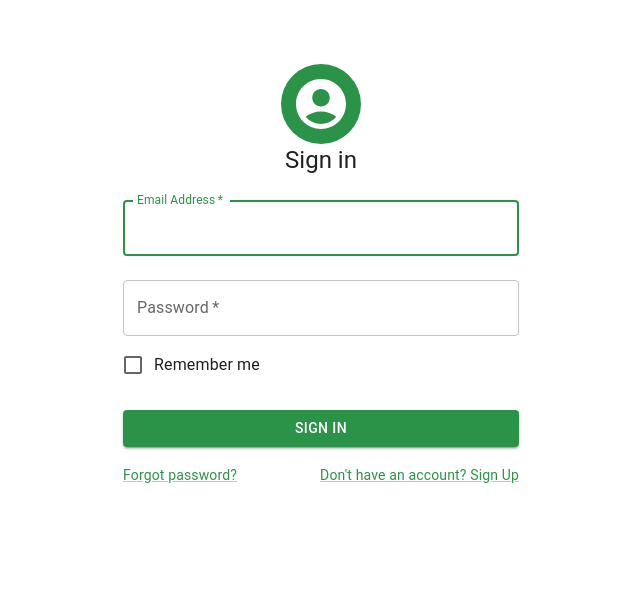
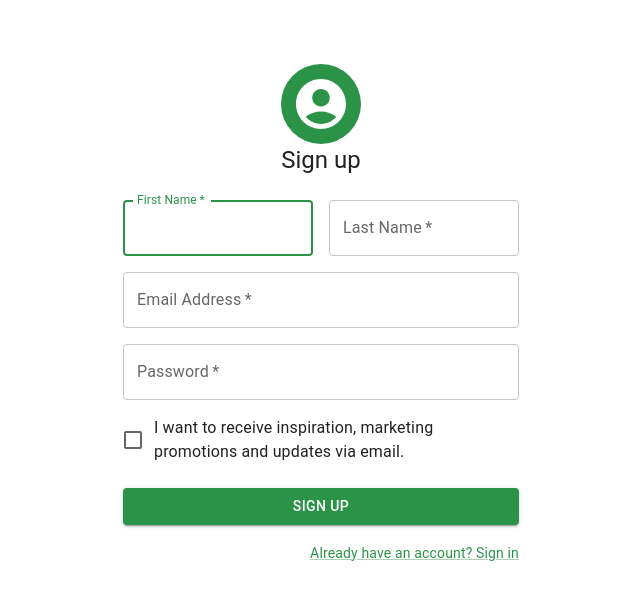
Before and after one commit to asayenju/soccerLink, a React (Create React App) app in the folder frontend/: page / in a window 1280 px wide. Shown: the top 600 px of the page, without its empty margins (319-959 px from the left). Built offline with nearby package versions, Linux system fonts and the light colour scheme.

Commit message:
Sign up component created

```diff
--- a/frontend/src/App.js
+++ b/frontend/src/App.js
@@ -1,7 +1,7 @@
 import './App.css';
-import SignIn from './components/sign_in';
+import SignUp from './components/sign_up';
 function App() {
-  return <SignIn />;
+  return <SignUp />;
 }
 
 export default App;
--- a/frontend/src/components/sign_up.js
+++ b/frontend/src/components/sign_up.js
@@ -0,0 +1,124 @@
+import * as React from 'react';
+import Avatar from '@mui/material/Avatar';
+import Button from '@mui/material/Button';
+import CssBaseline from '@mui/material/CssBaseline';
+import TextField from '@mui/material/TextField';
+import FormControlLabel from '@mui/material/FormControlLabel';
+import Checkbox from '@mui/material/Checkbox';
+import Link from '@mui/material/Link';
+import Grid from '@mui/material/Grid';
+import Box from '@mui/material/Box';
+import AccountCircleIcon from '@mui/icons-material/AccountCircle';
+import Typography from '@mui/material/Typography';
+import Container from '@mui/material/Container';
+import { createTheme, ThemeProvider } from '@mui/material/styles';
+
+// TODO remove, this demo shouldn't need to reset the theme.
+
+const defaultTheme = createTheme( {palette: {
+    primary: {
+      main: '#2b9348', // Change primary color to #70e000
+    },
+  },
+});
+
+export default function SignUp() {
+  const handleSubmit = (event) => {
+    event.preventDefault();
+    const data = new FormData(event.currentTarget);
+    console.log({
+      email: data.get('email'),
+      password: data.get('password'),
+    });
+  };
+
+  return (
+    <ThemeProvider theme={defaultTheme}>
+      <Container component="main" maxWidth="xs">
+        <CssBaseline />
+        <Box
+          sx={{
+            marginTop: 8,
+            display: 'flex',
+            flexDirection: 'column',
+            alignItems: 'center',
+          }}
+        >
+          <Avatar sx={{ width: 80, height: 80, bgcolor: '#2b9348' }}>
+            <AccountCircleIcon sx={{ width: 60, height: 60 }}/>
+          </Avatar>
+          <Typography component="h1" variant="h5">
+            Sign up
+          </Typography>
+          <Box component="form" noValidate onSubmit={handleSubmit} sx={{ mt: 3 }}>
+            <Grid container spacing={2}>
+              <Grid item xs={12} sm={6}>
+                <TextField
+                  autoComplete="given-name"
+                  name="firstName"
+                  required
+                  fullWidth
+                  id="firstName"
+                  label="First Name"
+                  autoFocus
+                />
+              </Grid>
+              <Grid item xs={12} sm={6}>
+                <TextField
+                  required
+                  fullWidth
+                  id="lastName"
+                  label="Last Name"
+                  name="lastName"
+                  autoComplete="family-name"
+                />
+              </Grid>
+              <Grid item xs={12}>
+                <TextField
+                  required
+                  fullWidth
+                  id="email"
+                  label="Email Address"
+                  name="email"
+                  autoComplete="email"
+                />
+              </Grid>
+              <Grid item xs={12}>
+                <TextField
+                  required
+                  fullWidth
+                  name="password"
+                  label="Password"
+                  type="password"
+                  id="password"
+                  autoComplete="new-password"
+                />
+              </Grid>
+              <Grid item xs={12}>
+                <FormControlLabel
+                  control={<Checkbox value="allowExtraEmails" color="primary" />}
+                  label="I want to receive inspiration, marketing promotions and updates via email."
+                />
+              </Grid>
+            </Grid>
+            <Button
+              type="submit"
+              fullWidth
+              variant="contained"
+              sx={{ mt: 3, mb: 2 }}
+            >
+              Sign Up
+            </Button>
+            <Grid container justifyContent="flex-end">
+              <Grid item>
+                <Link href="#" variant="body2">
+                  Already have an account? Sign in
+                </Link>
+              </Grid>
+            </Grid>
+          </Box>
+        </Box>
+      </Container>
+    </ThemeProvider>
+  );
+}
```
